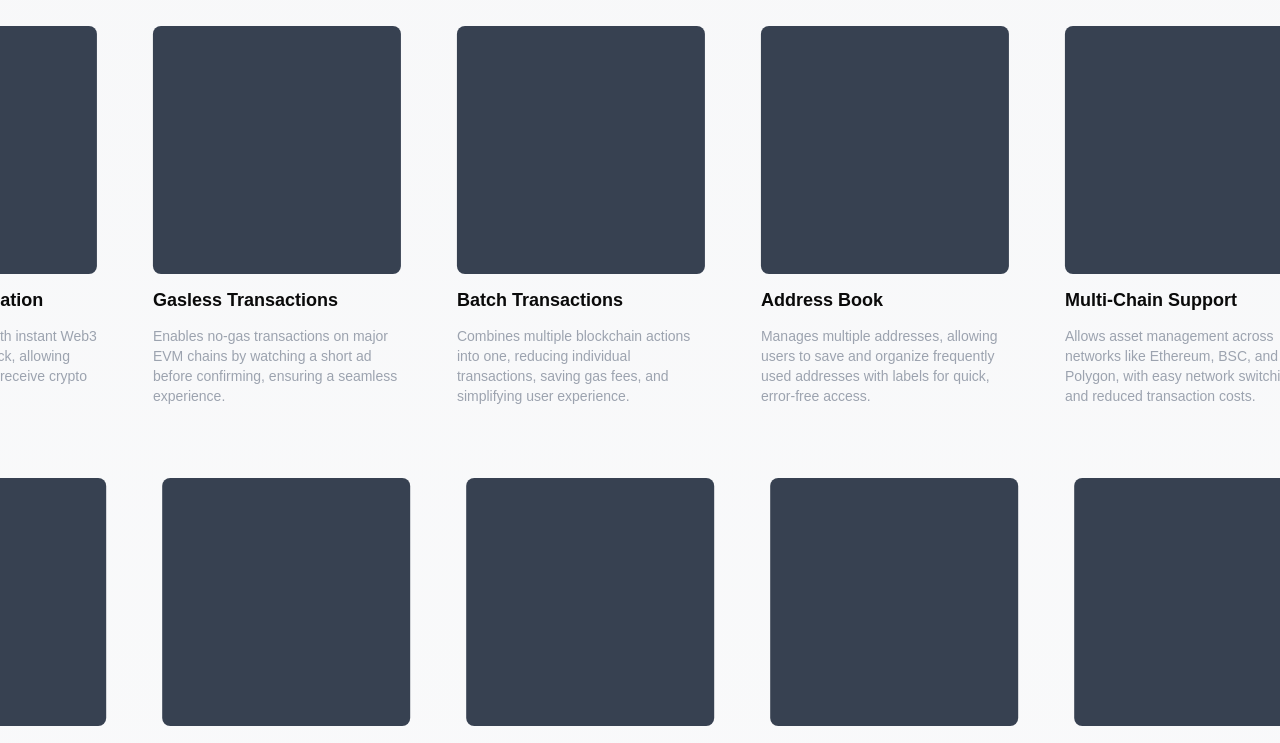
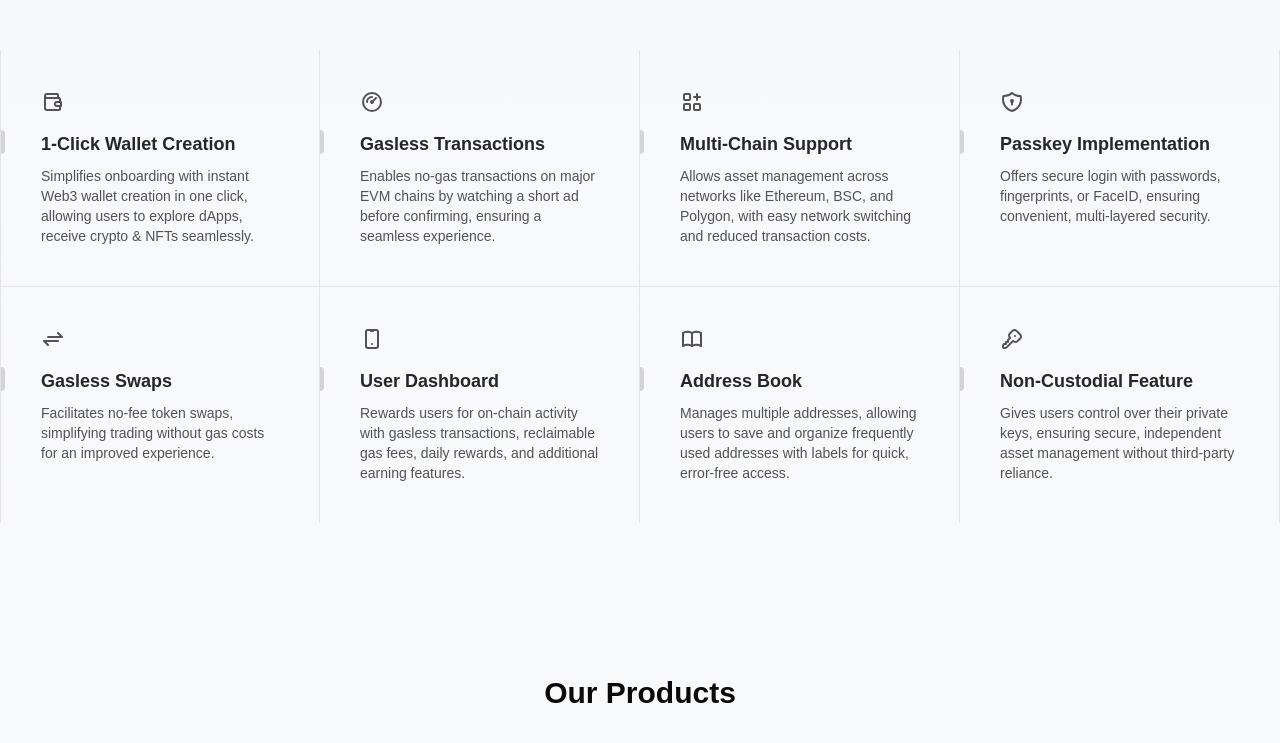
Before and after one commit to getwalletx/getwalletx, a Next.js app: page / in a window 1280 px wide. Shown: the part 2860-3603 px from the top of the page. Built offline with nearby package versions, Linux system fonts and the light colour scheme.

Commit message:
core feature section updated and waitlester link added

```diff
--- a/src/components/CoreFeatures.tsx
+++ b/src/components/CoreFeatures.tsx
@@ -1,118 +1,77 @@
-import React from "react";
-import { InfiniteSlider } from "@/components/motion-ui/InfiniteSlider";
+import {
+  IconArrowsExchange,
+  IconApps,
+  IconDeviceMobile,
+  IconGauge,
+  IconShieldLock,
+  IconWallet,
+  IconBook,
+  IconKey,
+} from "@tabler/icons-react";
+import Feature from "./ui/feature-card";
 
-const walletXFeatures = [
+const CoreFeatures = () => {
+  const features = [
     {
       title: "1-Click Wallet Creation",
       description:
         "Simplifies onboarding with instant Web3 wallet creation in one click, allowing users to explore dApps, receive crypto & NFTs seamlessly.",
+      icon: <IconWallet className="w-6 h-6" />,
     },
     {
       title: "Gasless Transactions",
       description:
         "Enables no-gas transactions on major EVM chains by watching a short ad before confirming, ensuring a seamless experience.",
+      icon: <IconGauge className="w-6 h-6" />,
     },
     {
-    title: "Batch Transactions",
+      title: "Multi-Chain Support",
       description:
-      "Combines multiple blockchain actions into one, reducing individual transactions, saving gas fees, and simplifying user experience.",
+        "Allows asset management across networks like Ethereum, BSC, and Polygon, with easy network switching and reduced transaction costs.",
+      icon: <IconApps className="w-6 h-6" />,
+    },
+    {
+      title: "Passkey Implementation",
+      description:
+        "Offers secure login with passwords, fingerprints, or FaceID, ensuring convenient, multi-layered security.",
+      icon: <IconShieldLock className="w-6 h-6" />,
+    },
+    {
+      title: "Gasless Swaps",
+      description:
+        "Facilitates no-fee token swaps, simplifying trading without gas costs for an improved experience.",
+      icon: <IconArrowsExchange className="w-6 h-6" />,
+    },
+    {
+      title: "User Dashboard",
+      description:
+        "Rewards users for on-chain activity with gasless transactions, reclaimable gas fees, daily rewards, and additional earning features.",
+      icon: <IconDeviceMobile className="w-6 h-6" />,
     },
     {
       title: "Address Book",
       description:
         "Manages multiple addresses, allowing users to save and organize frequently used addresses with labels for quick, error-free access.",
-  },
-  {
-    title: "Multi-Chain Support",
-    description:
-      "Allows asset management across networks like Ethereum, BSC, and Polygon, with easy network switching and reduced transaction costs.",
-  },
-  {
-    title: "Passkey Implementation",
-    description:
-      "Offers secure login with passwords, fingerprints, or FaceID, ensuring convenient, multi-layered security.",
+      icon: <IconBook className="w-6 h-6" />,
     },
     {
       title: "Non-Custodial Feature",
       description:
         "Gives users control over their private keys, ensuring secure, independent asset management without third-party reliance.",
-  },
-  {
-    title: "EOA Wallet Support",
-    description:
-      "Supports Externally Owned Accounts (EOA), offering flexibility and secure transaction management across dApps.",
-  },
-  {
-    title: "DApp Interaction via WalletConnect",
-    description:
-      "Securely connects WalletX with dApps, allowing easy transaction approvals directly within the wallet interface.",
-  },
-  {
-    title: "View, Send, Receive NFTs",
-    description:
-      "Provides a gasless experience for NFT management, with easy integration to platforms like OpenSea for seamless transactions.",
-  },
-  {
-    title: "Optional Gas Payment",
-    description:
-      "Allows users to choose between gasless transactions or paying gas fees, adding flexibility based on transaction needs.",
-  },
-  {
-    title: "Gasless Swaps",
-    description:
-      "Facilitates no-fee token swaps, simplifying trading without gas costs for an improved experience.",
-  },
-  {
-    title: "No-Faucet Development Mode",
-    description:
-      "Provides a developer mode for testnet access without ads, streamlining testing and development for a better workflow.",
-  },
-  {
-    title: "Multiple Seed Phrase Management",
-    description:
-      "Allows secure management of multiple accounts with separate seed phrases, offering flexibility and safety for asset management.",
-  },
-  {
-    title: "User Dashboard",
-    description:
-      "Rewards users for on-chain activity with gasless transactions, reclaimable gas fees, daily rewards, and additional earning features.",
+      icon: <IconKey className="w-6 h-6" />,
     },
   ];
 
-export default function CoreFeatures() {
-  const midIndex = Math.ceil(walletXFeatures.length / 2);
-  const firstHalf = walletXFeatures.slice(0, midIndex);
-  const secondHalf = walletXFeatures.slice(midIndex);
+  return (
+    <div className="w-full py-8 dark:bg-black">
+      <h2 className="text-3xl font-bold mb-12 text-center">Core Features</h2>
 
-  return (
-    <div className="w-full py-8">
-      <h2 className="text-3xl font-bold mb-12 text-center">Core Features</h2>
-      <div className="flex flex-col gap-10">
-        <InfiniteSlider gap={24} duration={100} durationOnHover={5000}>
-          {firstHalf.map((feature, index) => (
-            <div
-              key={index}
-              className="w-[280px] flex flex-col gap-3 bg-white/5 p-4 rounded-lg"
-            >
-              <div className="aspect-square w-full rounded-lg bg-gray-700" />
-              <h3 className="text-lg font-semibold">{feature.title}</h3>
-              <p className="text-sm text-gray-400">{feature.description}</p>
-            </div>
+      <div className="grid grid-cols-1 md:grid-cols-2 lg:grid-cols-4  relative z-10 py-10 max-w-7xl mx-auto">
+        {features.map((feature, index) => (
+          <Feature key={feature.title} {...feature} index={index} />
         ))}
-        </InfiniteSlider>
-        <InfiniteSlider gap={24} duration={100} durationOnHover={5000} reverse>
-          {secondHalf.map((feature, index) => (
-            <div
-              key={index}
-              className="w-[280px] flex flex-col gap-3 bg-white/5 p-4 rounded-lg"
-            >
-              <div className="aspect-square w-full rounded-lg bg-gray-700" />
-              <h3 className="text-lg font-semibold">{feature.title}</h3>
-              <p className="text-sm text-gray-400">{feature.description}</p>
-            </div>
-          ))}
-        </InfiniteSlider>
       </div>
     </div>
   );
-}
+};
+export default CoreFeatures;
--- a/src/components/ServicesSection.tsx
+++ b/src/components/ServicesSection.tsx
@@ -26,7 +26,7 @@
     description:
       "Enable gasless transactions within your decentralized application or Web3 wallet with the upcoming WalletX SDK. Users watch a short ad to cover gas fees, keeping transactions free.",
     cta: "Join the Waitlist",
-    link: "https://getwalletx.com",
+    link: "https://waitlister.me/p/walletx",
   },
   {
     icon: PieChart,
--- /dev/null
+++ b/src/components/ui/feature-card.tsx
@@ -0,0 +1,44 @@
+import { cn } from "@/lib/utils";
+
+const Feature = ({
+  title,
+  description,
+  icon,
+  index,
+}: {
+  title: string;
+  description: string;
+  icon: React.ReactNode;
+  index: number;
+}) => {
+  return (
+    <div
+      className={cn(
+        "flex flex-col lg:border-r  py-10 relative group/feature dark:border-neutral-800",
+        (index === 0 || index === 4) && "lg:border-l dark:border-neutral-800",
+        index < 4 && "lg:border-b dark:border-neutral-800"
+      )}
+    >
+      {index < 4 && (
+        <div className="opacity-0 group-hover/feature:opacity-100 transition duration-200 absolute inset-0 h-full w-full bg-gradient-to-t from-neutral-100 dark:from-neutral-800 to-transparent pointer-events-none" />
+      )}
+      {index >= 4 && (
+        <div className="opacity-0 group-hover/feature:opacity-100 transition duration-200 absolute inset-0 h-full w-full bg-gradient-to-b from-neutral-100 dark:from-neutral-800 to-transparent pointer-events-none" />
+      )}
+      <div className="mb-4 relative z-10 px-10 text-neutral-600 dark:text-neutral-400">
+        {icon}
+      </div>
+      <div className="text-lg font-bold mb-2 relative z-10 px-10">
+        <div className="absolute left-0 inset-y-0 h-6 group-hover/feature:h-8 w-1 rounded-tr-full rounded-br-full bg-neutral-300 dark:bg-neutral-700 group-hover/feature:bg-blue-500 transition-all duration-200 origin-center" />
+        <span className="group-hover/feature:translate-x-2 transition duration-200 inline-block text-neutral-800 dark:text-neutral-100">
+          {title}
+        </span>
+      </div>
+      <p className="text-sm text-neutral-600 dark:text-neutral-300 max-w-xs relative z-10 px-10">
+        {description}
+      </p>
+    </div>
+  );
+};
+
+export default Feature;
```
Lines whose indentation alone changed are shown as unchanged.
